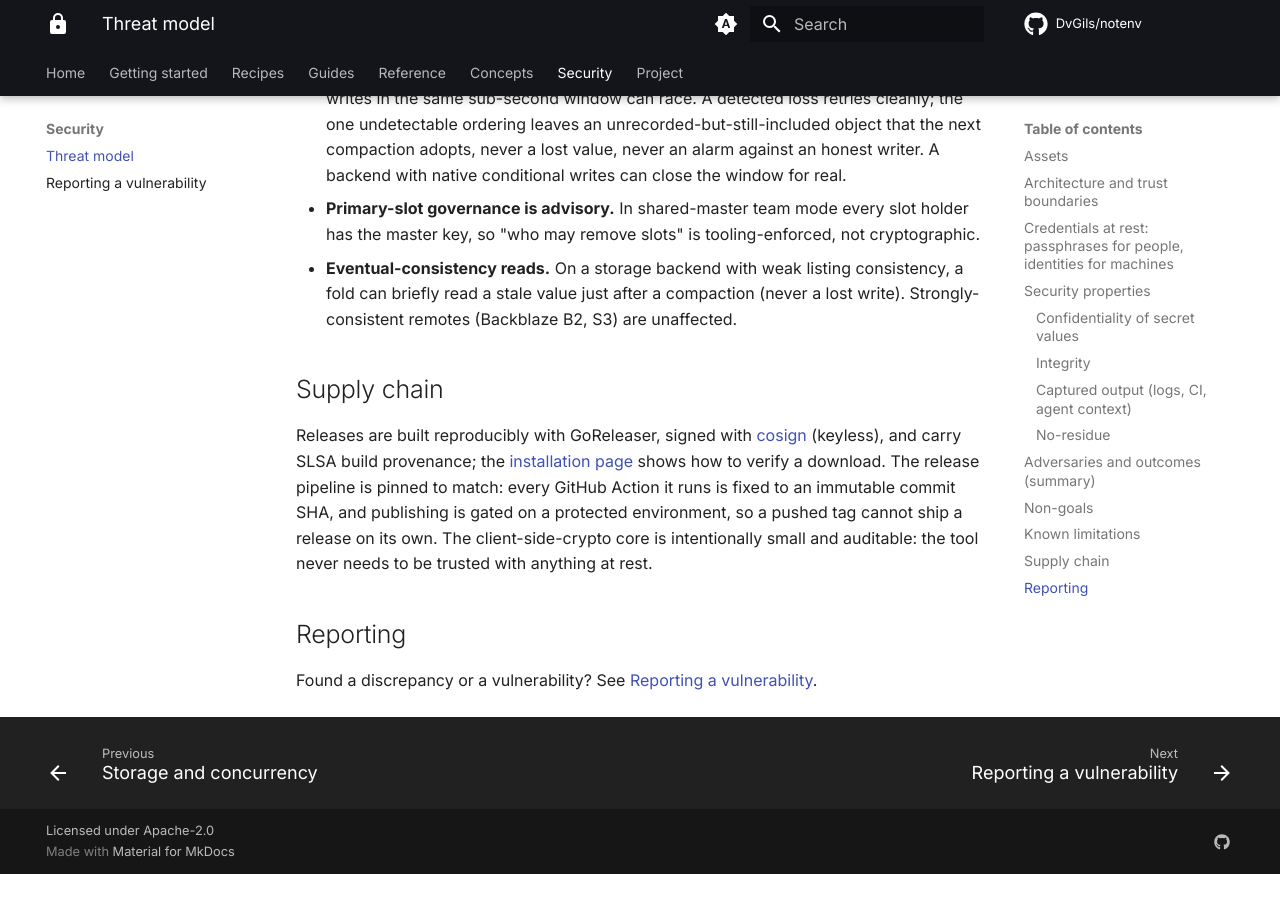
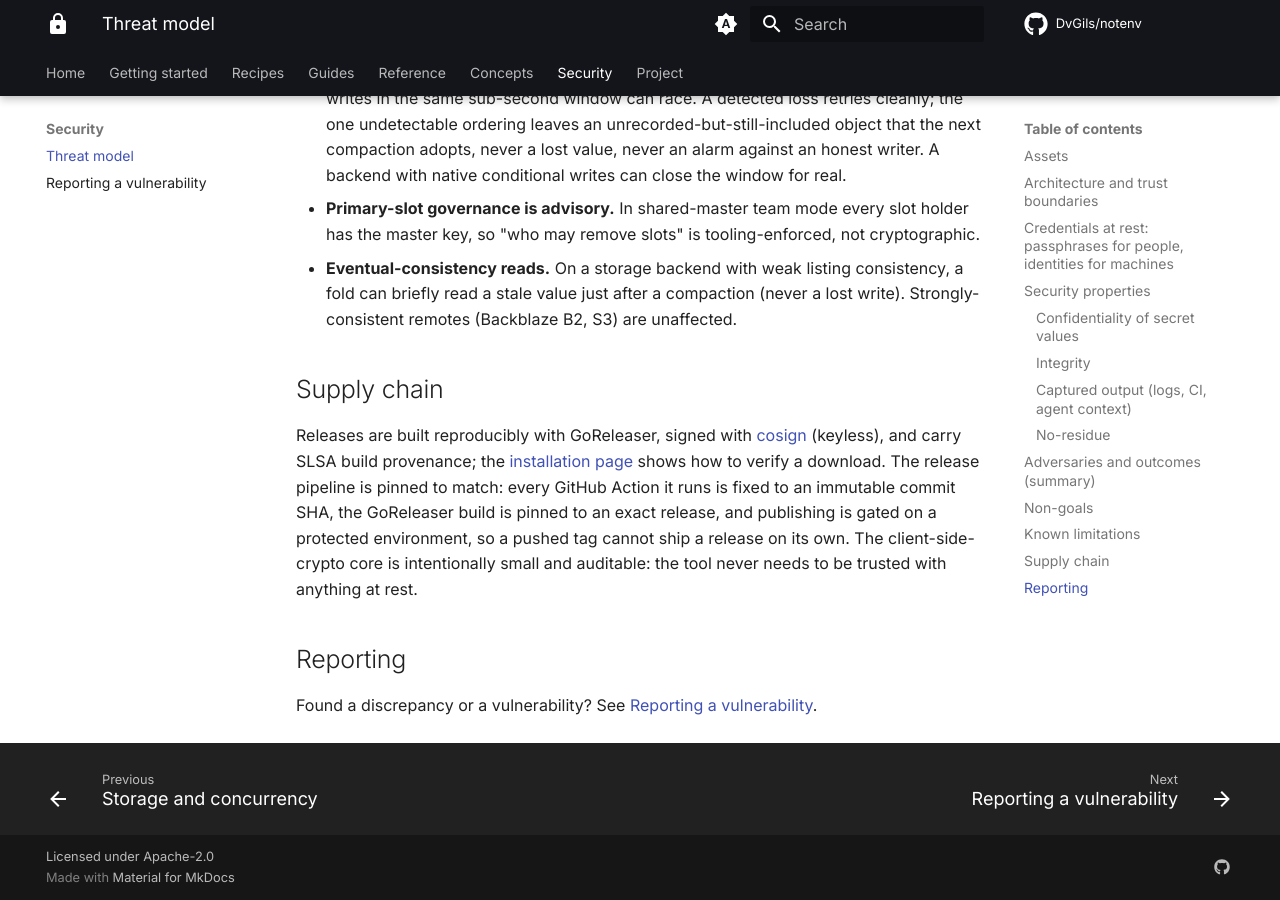
Before and after one commit to DvGils/notenv, an MkDocs documentation site: the page built from docs/security/threat-model.md, in a window 1280 px wide and 900 px high, scrolled down 8261 px. Built offline with MkDocs 1.6.1 and Material for MkDocs 9.7.7, drawn with Linux system fonts in a browser that asks for light colours; emoji names are drawn with the system emoji font; comment, search, counter and statistics services are not loaded; before the commit the page ends 9135 px from its top, so only the background shows below that.

Commit message:
chore: pin goreleaser strictly

```diff
--- a/docs/security/threat-model.md
+++ b/docs/security/threat-model.md
@@ -285,8 +285,9 @@ recoverable states described here and below and names the way out of each:
 Releases are built reproducibly with GoReleaser, signed with
 [cosign](https://github.com/sigstore/cosign) (keyless), and carry SLSA build provenance; the
 [installation page](../getting-started/installation.md) shows how to verify a download. The release
-pipeline is pinned to match: every GitHub Action it runs is fixed to an immutable commit SHA, and
-publishing is gated on a protected environment, so a pushed tag cannot ship a release on its own. The
+pipeline is pinned to match: every GitHub Action it runs is fixed to an immutable commit SHA, the
+GoReleaser build is pinned to an exact release, and publishing is gated on a protected environment, so
+a pushed tag cannot ship a release on its own. The
 client-side-crypto core is intentionally small and auditable: the tool never needs to be trusted with
 anything at rest.
 
```
Also changed, not shown: 1 other file.
